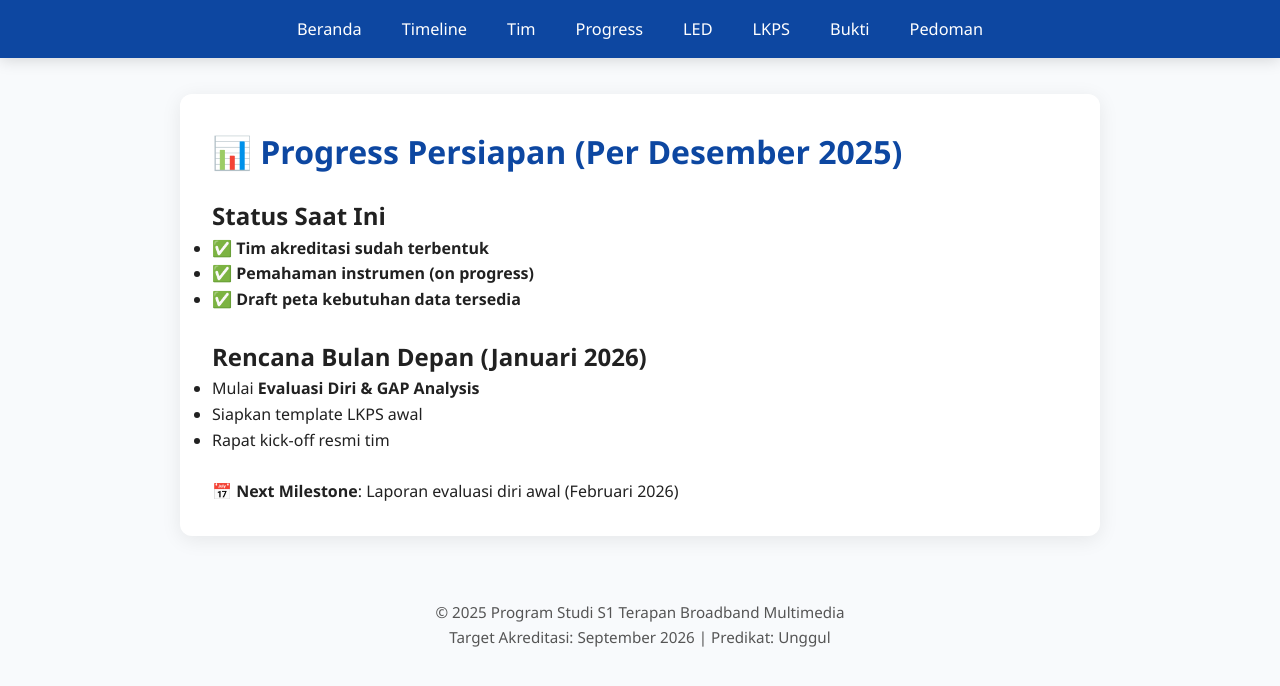
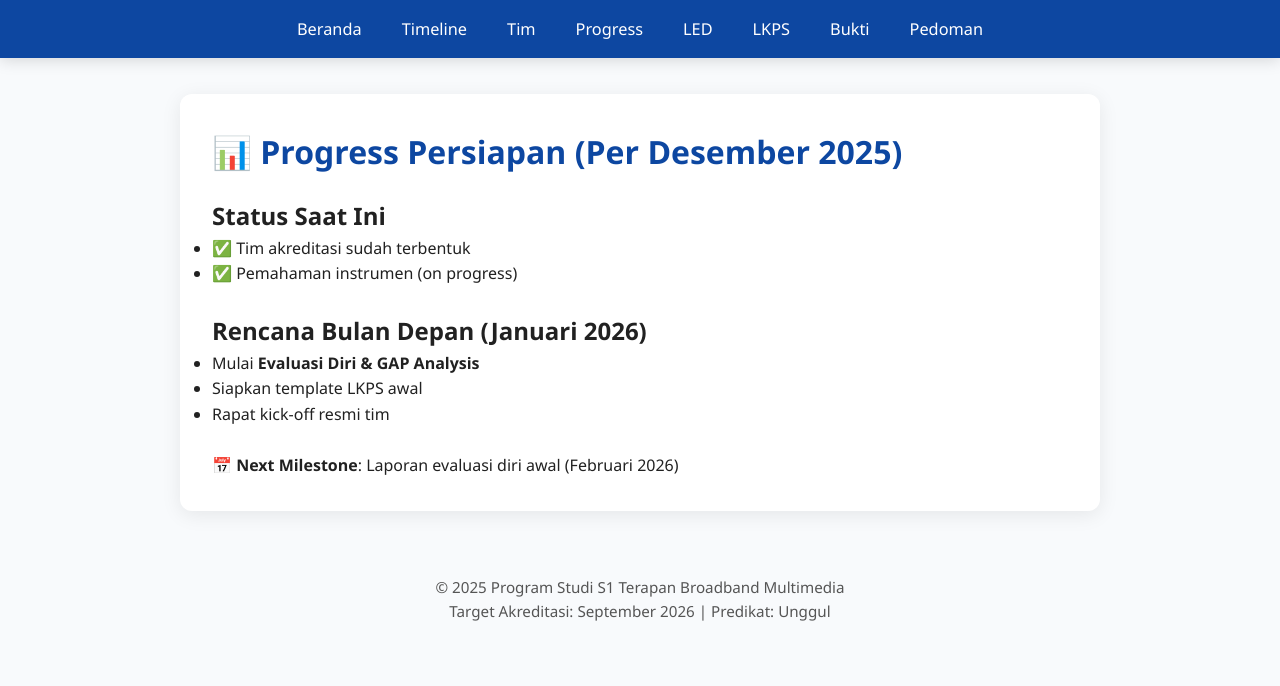
Before and after one commit to portal-psbm/aksibm-26, a Jekyll site: the page built from progress.md, in a window 1280 px wide. Shown: the top 686 px of the page. Built offline with Jekyll 4.4.1, drawn with Linux system fonts in a browser that asks for light colours.

Commit message:
Update progress

```diff
--- a/progress.md
+++ b/progress.md
@@ -7,9 +7,8 @@ permalink: /progress/
 # 📊 Progress Persiapan (Per Desember 2025)
 
 ## Status Saat Ini
-- ✅ **Tim akreditasi sudah terbentuk**
-- ✅ **Pemahaman instrumen (on progress)**
-- ✅ **Draft peta kebutuhan data tersedia** <br><br>
+- ✅ Tim akreditasi sudah terbentuk
+- ✅ Pemahaman instrumen (on progress) <br><br>
 
 ## Rencana Bulan Depan (Januari 2026)
 - Mulai **Evaluasi Diri & GAP Analysis**
```
